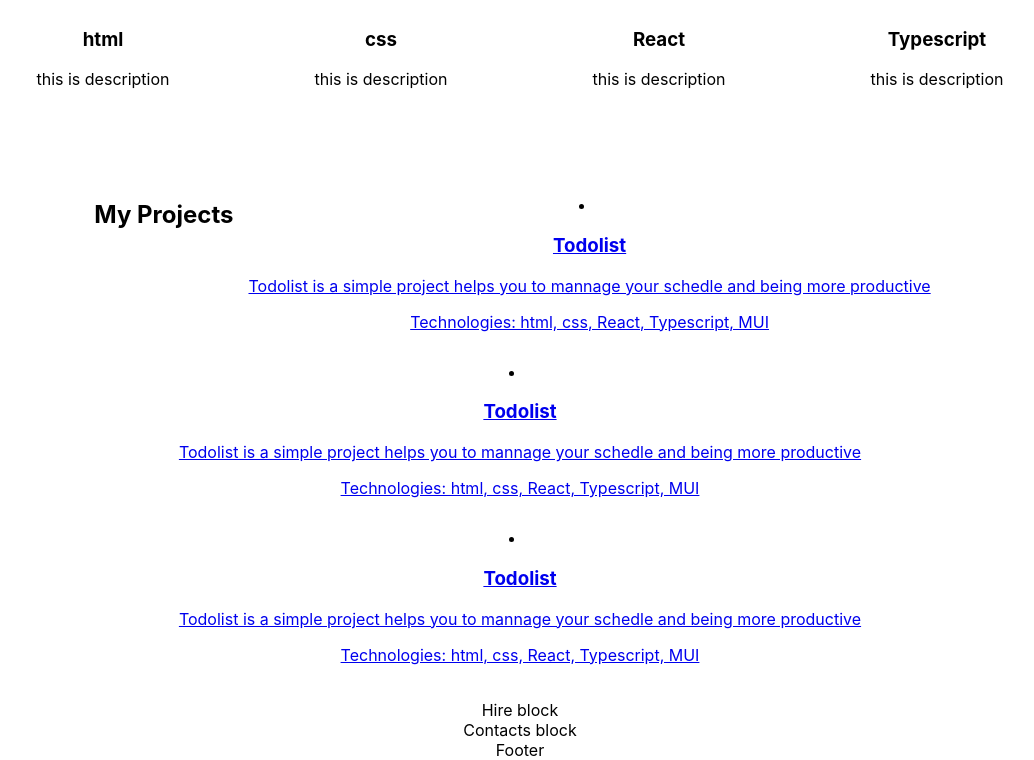
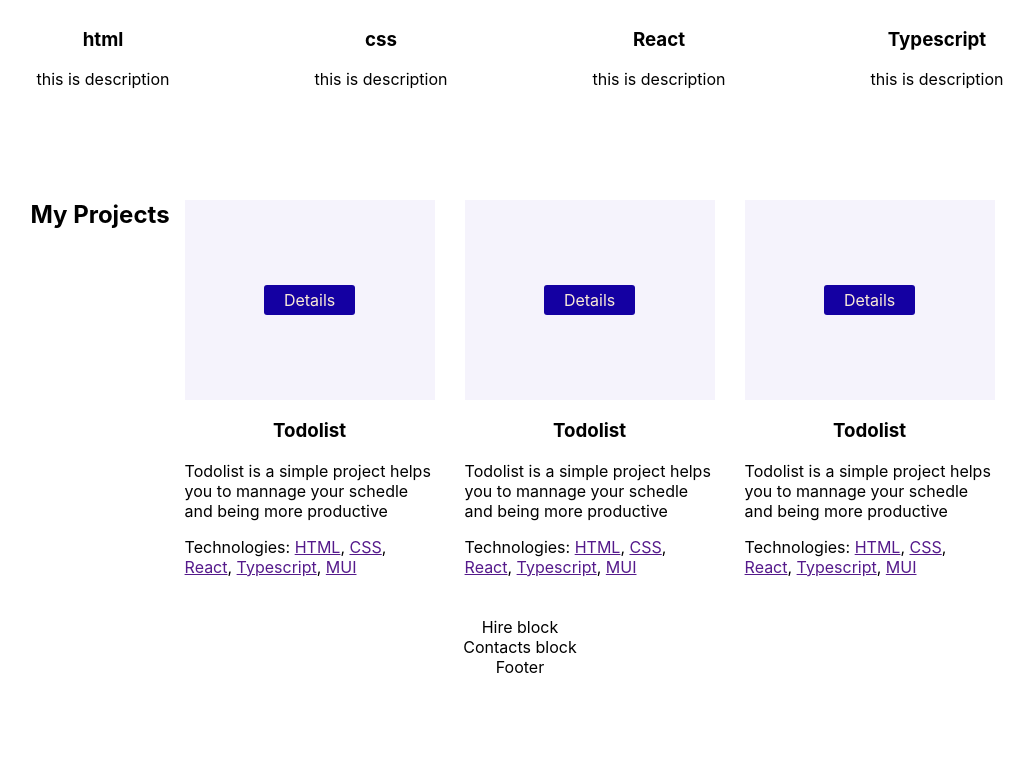
Before and after one commit to Alonasa/portfolio, a React (Create React App) app: page / in a window 1280 px wide. Shown: the part 846-1606 px from the top of the page, without its empty margins (120-1154 px from the left). After the commit the page ends 1523 px from the top, so only its background shows below. Built offline with nearby package versions, Linux system fonts and the light colour scheme.

Commit message:
added simple styles for portfolio

```diff
--- a/src/pages/main/Portfolio/Portfolio.module.css
+++ b/src/pages/main/Portfolio/Portfolio.module.css
@@ -4,3 +4,18 @@
     flex-wrap: wrap;
     justify-content: center;
 }
+
+.portfolioList {
+    padding: 0;
+    margin: 0;
+    list-style: none;
+}
+
+
+@media only screen and (min-width: 600px)  {
+    .portfolioList {
+        display: flex;
+        flex-wrap: wrap;
+        justify-content: space-around;
+    }
+}
--- a/src/pages/main/Portfolio/Portfolio.tsx
+++ b/src/pages/main/Portfolio/Portfolio.tsx
@@ -6,9 +6,11 @@ export const Portfolio = () => {
   return (
 	<div className={styles.portfolio}>
 	  <h2 className={styles.portfolioTitle}>My Projects</h2>
-	  <Project/>
-	  <Project/>
-	  <Project/>
+	  <ul className={styles.portfolioList}>
+		<Project/>
+		<Project/>
+		<Project/>
+	  </ul>
 	</div>
   );
 };
--- a/src/pages/main/Portfolio/Project/Project.module.css
+++ b/src/pages/main/Portfolio/Project/Project.module.css
@@ -1,7 +1,43 @@
 .project {
-    margin: 15px;
+    margin: 20px 15px;
 }
 
 .projectInner {
+    text-align: left;
+}
 
+.projectPicture {
+    width: 100%;
+    height: 200px;
+    display: flex;
+    justify-content: center;
+    align-items: center;
+    background-color: #f5f3fc;
+    background-position: center;
+    background-size: cover;
 }
+
+.projectButton {
+    padding: 5px 20px;
+    background-color: #1400A2;
+    color: #faebd7;
+    border-radius: 3px;
+}
+
+.projectButton:hover {
+    background-color: #2304ff;
+}
+
+.projectButton:disabled {
+    background-color: #463b90;
+}
+
+.projectTitle {
+    text-align: center;
+}
+
+@media only screen and (min-width: 600px)  {
+    .project {
+        width: 250px;
+    }
+}
--- a/src/pages/main/Portfolio/Project/Project.tsx
+++ b/src/pages/main/Portfolio/Project/Project.tsx
@@ -5,15 +5,16 @@ import styles from '../Project/Project.module.css'
 export const Project = () => {
   return (
 	<li className={styles.project}>
-	  <a href={'#'}>
+	  <div className={styles.projectPicture}>
+		<a className={styles.projectButton}>Details</a>
+	  </div>
 	  <div className={styles.projectInner}>
 		<h3 className={styles.projectTitle}>Todolist</h3>
 		<p className={styles.projectDescription}>Todolist is a simple project helps you to mannage your schedle and being more productive</p>
 	  	<div>
-		  Technologies: html, css, React, Typescript, MUI
+		  Technologies: <a href={''}>HTML</a>, <a href={''}>CSS</a>, <a href={''}>React</a>, <a href={''}>Typescript</a>, <a href={''}>MUI</a>
 		</div>
 	  </div>
-	  </a>
 	</li>
   );
 };
```
